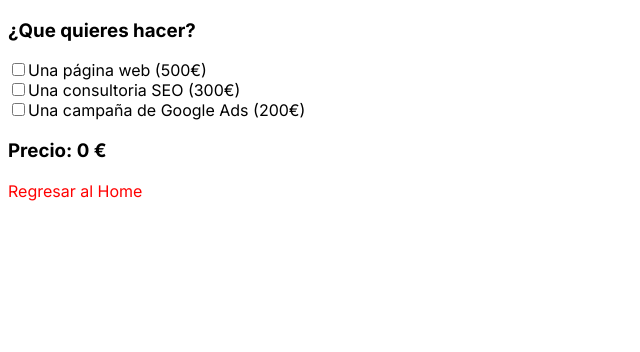
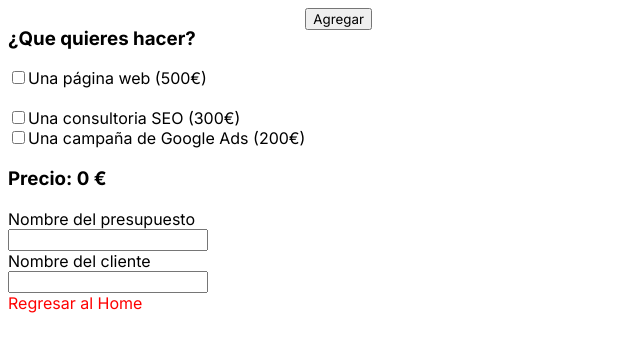
Before and after one commit to boccosantiago/Sprint-7-React-2, a React (Create React App) app: page / in a window 1280 px wide. Both pictures are taken after a click on the button "Cacular presupuesto". Shown: the top 352 px of the page, without its empty margins (0-640 px from the left). Built offline with nearby package versions, Linux system fonts and the light colour scheme.

Commit message:
Ejercicio 7

```diff
--- /dev/null
+++ b/src/components/Budget.css
@@ -0,0 +1,8 @@
+.budget{
+    margin-left: 50px;
+    padding: 20px;
+    font-weight: 500;
+    background-color: rgb(227, 227, 227);
+    width: 250px;
+    border: 1px solid black;
+}
--- /dev/null
+++ b/src/components/Budget.js
@@ -0,0 +1,46 @@
+import React, { useState } from "react";
+import "./Budget.css";
+
+export default function Budget(props) {
+  const [users, setUsers] = useState([]);
+
+  function handleUser() {
+
+    const newUser = {
+      webPage: props.webPage,
+      seo: props.seo,
+      ads: props.ads,
+      numPage: props.numPage,
+      numLang: props.numLang,
+      budget: props.budget,
+      client: props.client,
+      total: props.total,
+    };
+
+    setUsers([...users, newUser]);
+  }
+
+  const current = new Date();
+  const date = `${current.getDate()}/${
+    current.getMonth() + 1
+  }/${current.getFullYear()}`;
+
+  /*   console.log(users) */
+  return (
+    <div>
+      <div>
+        <button onClick={handleUser}>Agregar</button>
+      </div>
+      <div>
+        {users.map((user, index) => (
+          <ul className="budget" key={index}>
+            <p>Fecha: {date}</p>
+            <p>Nro. de presupuesto: {user.budget} </p>
+            <p>Nombre de cliente: {user.client}</p>
+            <p>Precio: {user.total} € </p>
+          </ul>
+        ))}
+      </div>
+    </div>
+  );
+}
--- a/src/components/Home.js
+++ b/src/components/Home.js
@@ -6,7 +6,7 @@ export function Home(){
     let navigate = useNavigate();
 
     return(
-       <div className="main">
+       <div className="home">
         <h1>Bienvenido!</h1>
         <h3>Aquí podrá calcular el presupuesto para la creación de su página web.</h3>
         <button className="btnPresupuesto" onClick={()=> navigate('/main')}>Cacular presupuesto</button>
--- a/src/components/Main.js
+++ b/src/components/Main.js
@@ -1,11 +1,10 @@
 import React from "react";
-import { PagesLanguages } from "./PagesLanguages";
+import PagesLanguages from "./PagesLanguages";
 import { useEffect, useState } from "react";
 import { Link } from "react-router-dom";
-
+import Budget from "./Budget";
 
 export function Main() {
-
   const [data, setData] = useState(() => {
     const initialData = {
       webPage: false,
@@ -13,6 +12,8 @@ export function Main() {
       ads: false,
       numPage: 0,
       numLang: 0,
+      budget: "",
+      client: "",
     };
     try {
       const getData = localStorage.getItem("data");
@@ -21,18 +22,25 @@ export function Main() {
       return initialData;
     }
   });
+  console.log(data);
 
   useEffect(() => {
     localStorage.setItem("data", JSON.stringify(data));
   }, [data]);
 
   function handleChange(event) {
-    const { name, type, checked, value } = event.target;
+    const { name, type, checked, value} = event.target;
     setData((prevData) => {
       return {
         ...prevData,
         [name]:
-          type === "checkbox" ? checked : value < 0 || isNaN(value) ? 0 : value,
+          type === "checkbox"
+            ? checked
+            : value /* className === "presup"
+            ? value
+            : value < 0 || isNaN(value)
+            ? 0
+            : value, */
       };
     });
   }
@@ -45,9 +53,10 @@ export function Main() {
     return total;
   }
 
-
   return (
-    <div>
+    <div className="form--div">
+      <form className="form">
+        <div className="main--div">
           <h3>¿Que quieres hacer?</h3>
 
           <input
@@ -91,14 +100,47 @@ export function Main() {
 
           <h3>Precio: {totalSum()} € </h3>
 
+          <label htmlFor="budget">Nombre del presupuesto</label>
+          <br />
+          <input
+            type="text"
+            className="presup"
+            name="budget"
+            id="budget"
+            onChange={handleChange}
+          />
+          <br />
+          <label htmlFor="client">Nombre del cliente</label>
+          <br />
+          <input
+            type="text"
+            className="presup"
+            name="client"
+            id="client"
+            onChange={handleChange}
+          />
+          <br />
+
           <div>
           <Link className="link" to="/">
           Regresar al Home
           </Link>
           </div>
+        </div>
+      </form>
 
 
+
+      <Budget
+        total={totalSum()}
+        budget={data.budget}
+        client={data.client}
+        webPage={data.webPage}
+        seo={data.seo}
+        ads={data.ads}
+        numPage={data.numPage}
+        numLang={data.numLang}
+      />
        </div>
-
   );
 }
--- a/src/components/PagesLanguages.js
+++ b/src/components/PagesLanguages.js
@@ -4,7 +4,7 @@ import { useState } from "react";
 
 
 
-export function PagesLanguages(props) {
+export default function PagesLanguages(props) {
 
   const [popupPage, setPopupPage] = useState(false)
   const [popupLang, setPopupLang] = useState(false)
@@ -24,7 +24,9 @@ export function PagesLanguages(props) {
   }
 
 
+
   return (
+    <div>
     <Panel show={props.data}>
       <label className="pages">Número de páginas</label>
       <button
@@ -91,13 +93,17 @@ export function PagesLanguages(props) {
         i
       </button>
 
-      <Popup
-      triggerPage={popupPage}
-      setTriggerPage={setPopupPage}
-      triggerLang={popupLang}
-      setTriggerLang={setPopupLang}
-      />
 
     </Panel>
+
+
+    <Popup
+    triggerPage={popupPage}
+    setTriggerPage={setPopupPage}
+    triggerLang={popupLang}
+    setTriggerLang={setPopupLang}
+    />
+
+    </div>
   );
 }
--- a/src/styles.css
+++ b/src/styles.css
@@ -3,8 +3,27 @@
 }
 
 
-.main{
+.home{
   text-align: center;
+}
+
+
+
+
+.main--div{
+
+  display: block;
+
+}
+
+.form{
+
+
+
+}
+
+.form--div{
+  display: flex;
 }
 
 #numLang, #numPage{
```
Lines whose indentation alone changed are shown as unchanged.
